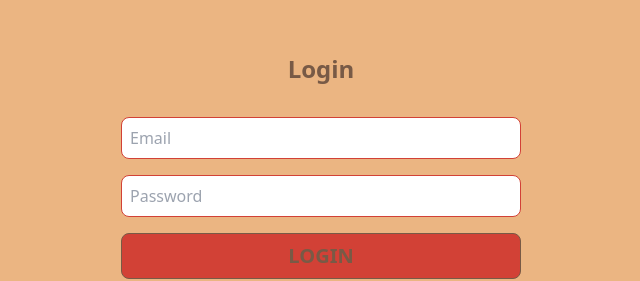
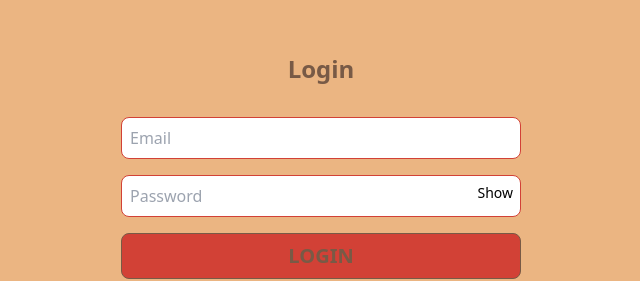
Before and after one commit to AlinaChumachenko/registration_form-frontend, a Next.js app: page /login in a window 1280 px wide. Shown: the part 204-485 px from the top of the page, without its empty margins (319-959 px from the left). Built offline with nearby package versions, Linux system fonts and the light colour scheme.

Commit message:
passwordVisible

```diff
--- a/src/components/LoginForm.js
+++ b/src/components/LoginForm.js
@@ -8,6 +8,7 @@ const LoginForm = () => {
   const [email, setEmail] = useState('');
   const [password, setPassword] = useState('');
   const [message, setMessage] = useState('');
+  const [passwordVisible, setPasswordVisible] = useState(false);
   const router = useRouter();
 
 
@@ -32,6 +33,10 @@ const LoginForm = () => {
     }
   };
 
+  const handleClickPasswordVisibility = () => {
+    setPasswordVisible(!passwordVisible);
+  };
+
   return (
     <div className="flex flex-col items-center justify-center min-h-screen gap-y-8 py-2">
       <h1 className="text-textColor text-2xl font-semibold leading-22">Login</h1>
@@ -45,14 +50,23 @@ const LoginForm = () => {
           className="p-2 border border-secondColor rounded-lg"
           required
         />
+        <div className="relative">
           <input
-          type="password"
+            type={passwordVisible ? "text" : "password"}
             placeholder="Password"
             value={password}
             onChange={(e) => setPassword(e.target.value)}
-          className="p-2 border border-secondColor rounded-lg"
+            className="p-2 border border-secondColor rounded-lg w-full"
             required
           />
+          <button
+            type="button"
+            onClick={handleClickPasswordVisibility}
+            className="absolute right-2 top-2 text-sm text-gray-600"
+          >
+            {passwordVisible ? "Hide" : "Show"}
+          </button>
+        </div>
         <button type="submit" className="bg-secondColor border text-textColor text-xl font-semibold p-2 rounded-lg transition-transform transform hover:scale-105"
         >LOGIN
         </button>
--- a/src/components/RegisterForm.js
+++ b/src/components/RegisterForm.js
@@ -10,6 +10,7 @@ const RegisterForm = () => {
   const [email, setEmail] = useState('');
   const [password, setPassword] = useState('');
   const [message, setMessage] = useState('');
+  const [passwordVisible, setPasswordVisible] = useState(false);
   const router = useRouter();
 
    const handleSubmit = async (e) => {
@@ -35,6 +36,10 @@ const RegisterForm = () => {
     }
   };
 
+  const handleClickPasswordVisibility = () => {
+    setPasswordVisible(!passwordVisible);
+  };
+
   return (
     <div className="flex flex-col items-center justify-center min-h-screen gap-y-8 py-2">
       <h1 className="text-textColor text-2xl font-semibold leading-22">Register</h1>
@@ -56,14 +61,23 @@ const RegisterForm = () => {
           className="p-2 border border-secondColor rounded-lg"
           required
         />
+        <div className="relative">
           <input
-          type="password"
+            type={passwordVisible ? "text" : "password"}
             placeholder="Password"
             value={password}
             onChange={(e) => setPassword(e.target.value)}
-          className="p-2 border border-secondColor rounded-lg"
+            className="p-2 border border-secondColor rounded-lg w-full"
             required
           />
+          <button
+            type="button"
+            onClick={handleClickPasswordVisibility}
+            className="absolute right-2 top-2 text-sm text-gray-600"
+          >
+            {passwordVisible ? "Hide" : "Show"}
+          </button>
+        </div>
 
         <button type="submit" className="bg-secondColor border text-textColor text-xl font-semibold p-2 rounded-lg transition-transform transform hover:scale-105">
           REGISTER
```
Lines whose indentation alone changed are shown as unchanged.
